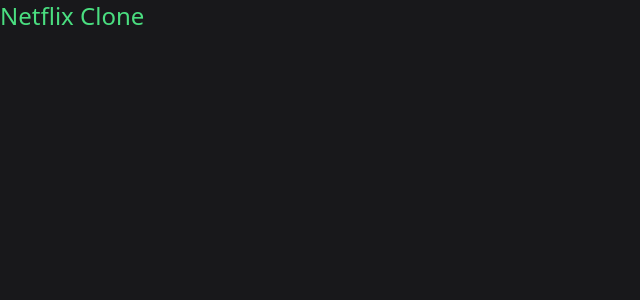
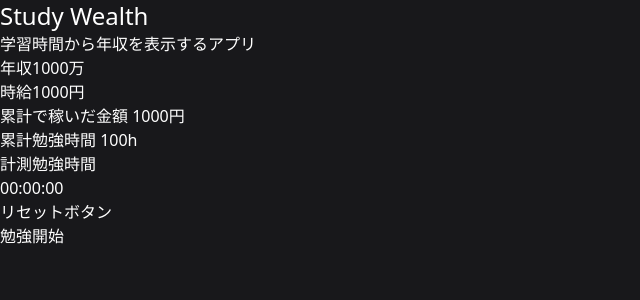
Before and after one commit to developerhost/netflex-clone, a Next.js app: page / in a window 1280 px wide. Shown: the top 300 px of the page, without its empty margins (0-640 px from the left). Built offline with nearby package versions, Linux system fonts and the light colour scheme.

Commit message:
add index page record

```diff
--- a/pages/api/register.ts
+++ b/pages/api/register.ts
@@ -24,6 +24,7 @@ export default async function handler(req: NextApiRequest, res: NextApiResponse)
     // bcrypt.hashの意味とは、ハッシュ化するということです。
     const hashedPassword = await bcrypt.hash(password, 12);
 
+    // ユーザーを作成する
     const user = await prismadb.user.create({
       data: {
         email,
--- a/pages/index.tsx
+++ b/pages/index.tsx
@@ -3,7 +3,17 @@
 export default function Home() {
   return (
     <>
-      <h1 className="text-2xl text-green-400">Netflix Clone</h1>
+      <h1 className="text-2xl text-white">Study Wealth</h1>
+      <div className="text-white">学習時間から年収を表示するアプリ</div>
+
+      <div className="text-white">年収1000万</div>
+      <div className="text-white">時給1000円</div>
+      <div className="text-white">累計で稼いだ金額 1000円</div>
+      <div className="text-white">累計勉強時間 100h</div>
+      <div className="text-white">計測勉強時間</div>
+      <div className="text-white">00:00:00</div>
+      <div className="text-white">リセットボタン</div>
+      <div className="text-white">勉強開始</div>
     </>
   )
 }
```
